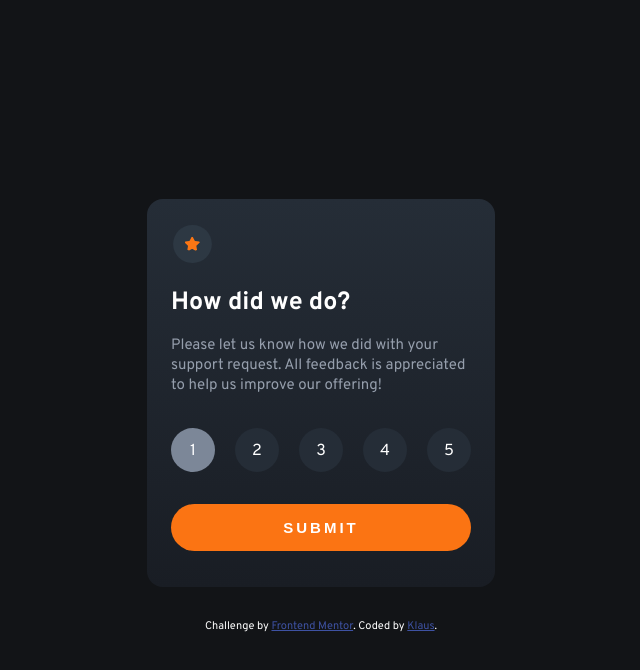
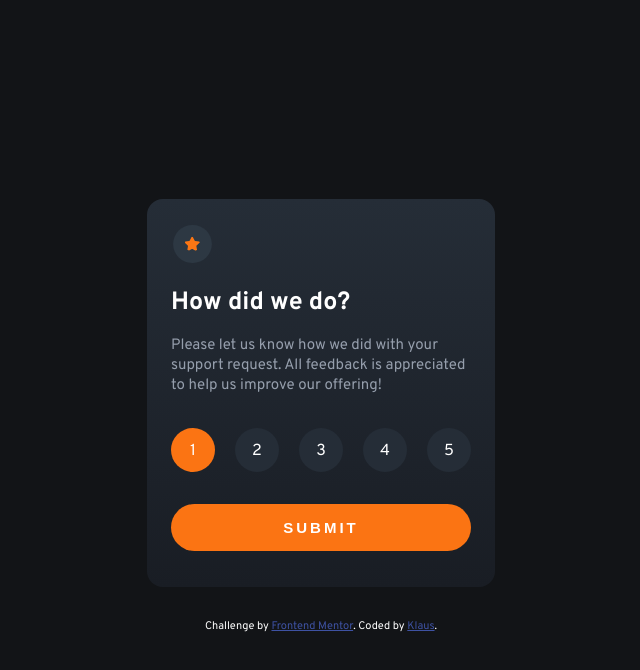
Before and after one commit to klaus-xy/Front-End-Challenge-2, a plain HTML site: page index.html in a window 1280 px wide. In both pictures the pointer is over the item 512 px from the left and 450 px from the top of the page. Shown: the whole page, without its empty margins (319-959 px from the left). Drawn offline with Linux system fonts and the light colour scheme.

Commit message:
rating hover color update

```diff
--- a/styles/main.css
+++ b/styles/main.css
@@ -85,7 +85,7 @@ body {
 }
 
 .container ul li:hover {
-  background-color: #7c8798;
+  background-color: #fb7413;
   cursor: pointer;
 }
 
```
Also changed, not shown: 1 other file.
